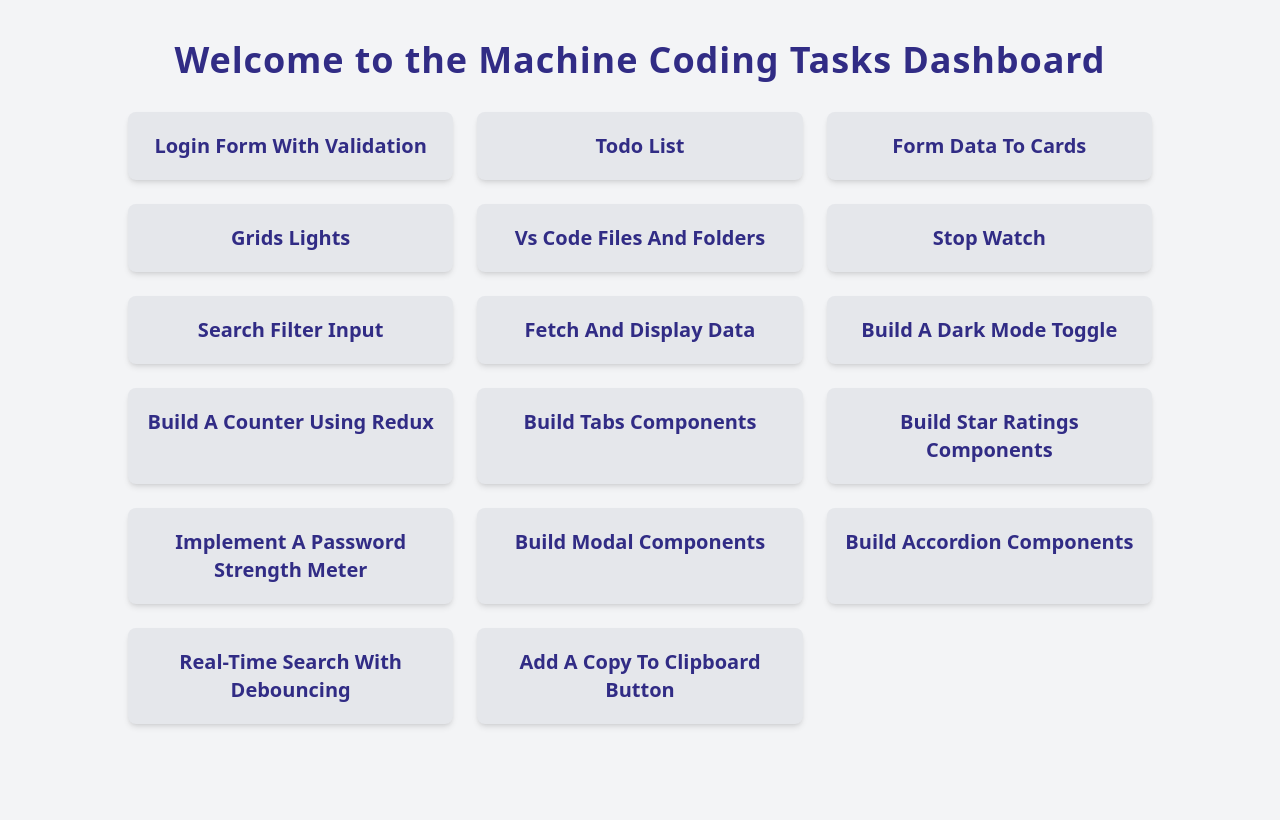
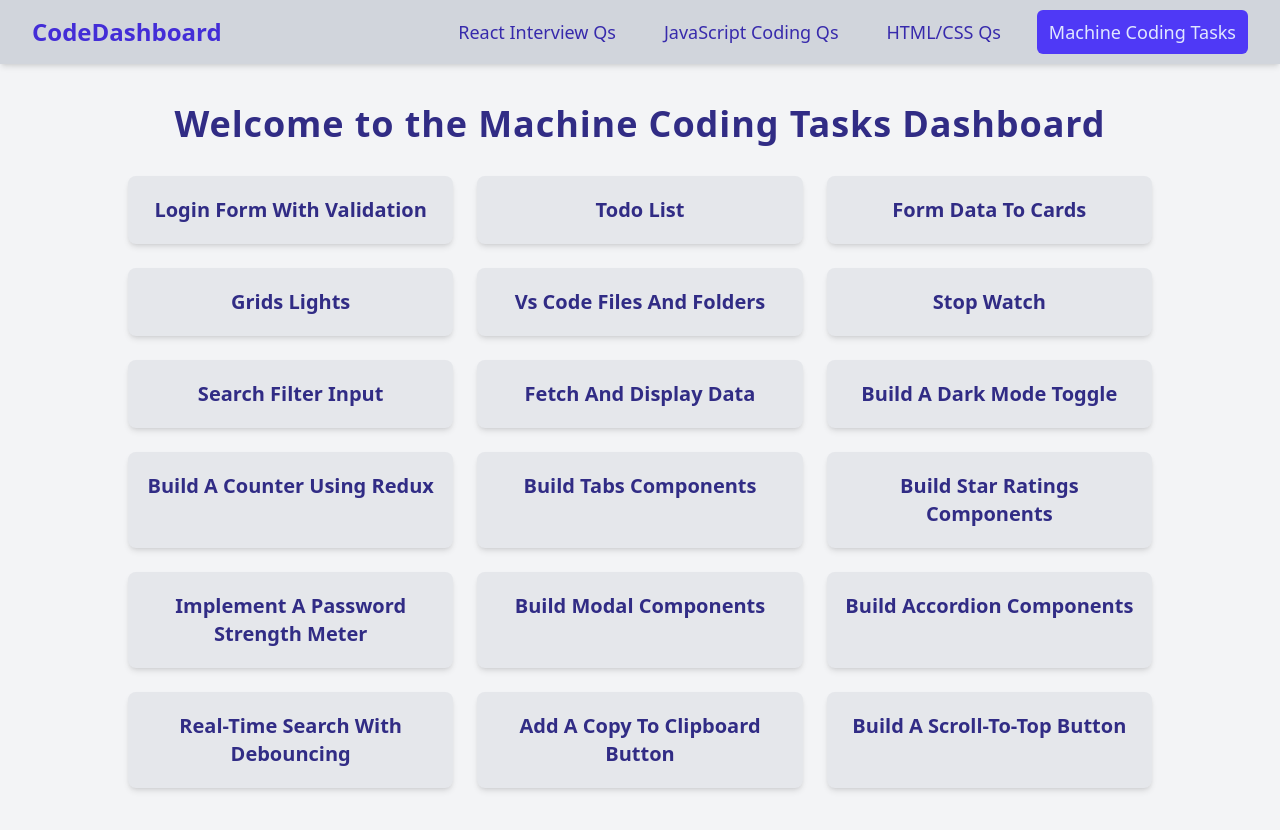
Before and after one commit to aftab-08khan/Machine-Coding-Tasks, a React (Vite) app: page / in a window 1280 px wide. Shown: the top 830 px of the page. Built offline with nearby package versions, Linux system fonts and the light colour scheme.

Commit message:
Added || Navbar and New Pages are Created

```diff
--- a/src/App.jsx
+++ b/src/App.jsx
@@ -2,6 +2,8 @@ import React from "react";
 import { BrowserRouter, Route, Router, Routes } from "react-router-dom";
 import { PagesData } from "./data/PagesData";
 import Home from "./pages/Home";
+import Navbar from "./components/Navbar";
+import ReactQs from "./pages/ReactQs";
 
 const App = () => {
   const updatedData = PagesData.map((obj) => {
@@ -16,6 +18,8 @@ const App = () => {
       <BrowserRouter>
         <Routes>
           <Route element={<Home data={updatedData} />} index />
+          <Route element={<ReactQs />} path="react-qs" />
+
           {updatedData?.map((item) => {
             return (
               <Route element={item?.screen} path={item?.link} key={item?.id} />
--- /dev/null
+++ b/src/components/Navbar.jsx
@@ -0,0 +1,118 @@
+import React, { useState } from "react";
+import { Link, useLocation } from "react-router-dom";
+
+const Navbar = () => {
+  const [isOpen, setIsOpen] = useState(false);
+  const location = useLocation();
+
+  const navItems = [
+    { name: "React Interview Qs", link: "/react-qs" },
+    { name: "JavaScript Coding Qs", link: "/js-coding-qs" },
+    { name: "HTML/CSS Qs", link: "/html-css-qs" },
+    { name: "Machine Coding Tasks", link: "/" },
+  ];
+
+  return (
+    <nav className="sticky top-0 z-50 bg-gray-300 text-gray-800 shadow-md">
+      <div className="max-w-7xl mx-auto px-4 sm:px-6 lg:px-8">
+        <div className="flex justify-between items-center h-16">
+          {/* Logo */}
+          <Link
+            to="/"
+            className="text-2xl font-bold text-indigo-700 hover:text-indigo-800 transition-colors"
+          >
+            CodeDashboard
+          </Link>
+
+          {/* Desktop Menu */}
+          <div className="hidden md:flex space-x-6">
+            {navItems.map((item) => (
+              <Link
+                key={item.name}
+                to={item.link}
+                className={`px-3 py-2 rounded-md text-lg font-medium transition-colors ${
+                  location.pathname === item.link
+                    ? "bg-indigo-600 text-indigo-100"
+                    : "text-indigo-800 hover:bg-indigo-600 hover:text-white"
+                }`}
+              >
+                {item.name}
+              </Link>
+            ))}
+          </div>
+
+          {/* Mobile Menu Button */}
+          <div className="md:hidden">
+            <button
+              onClick={() => setIsOpen(!isOpen)}
+              className="p-2 rounded-md focus:outline-none focus:ring-2 focus:ring-indigo-400"
+              aria-label={isOpen ? "Close menu" : "Open menu"}
+            >
+              {isOpen ? (
+                <svg
+                  xmlns="http://www.w3.org/2000/svg"
+                  className="h-6 w-6"
+                  fill="none"
+                  viewBox="0 0 24 24"
+                  stroke="currentColor"
+                  strokeWidth={2}
+                >
+                  <path
+                    strokeLinecap="round"
+                    strokeLinejoin="round"
+                    d="M6 18L18 6M6 6l12 12"
+                  />
+                </svg>
+              ) : (
+                <svg
+                  xmlns="http://www.w3.org/2000/svg"
+                  className="h-6 w-6"
+                  fill="none"
+                  viewBox="0 0 24 24"
+                  stroke="currentColor"
+                  strokeWidth={2}
+                >
+                  <path
+                    strokeLinecap="round"
+                    strokeLinejoin="round"
+                    d="M4 6h16M4 12h16M4 18h16"
+                  />
+                </svg>
+              )}
+            </button>
+          </div>
+        </div>
+      </div>
+
+      {/* Mobile Menu Modal */}
+      {isOpen && (
+        <div
+          className="fixed inset-0 bg-black/50 flex justify-center items-center z-50 transition-opacity duration-300"
+          onClick={() => setIsOpen(false)}
+        >
+          <div
+            className="bg-indigo-800 rounded-xl w-80 max-w-xs p-6 flex flex-col gap-4"
+            onClick={(e) => e.stopPropagation()} // prevent closing when clicking inside
+          >
+            {navItems.map((item) => (
+              <Link
+                key={item.name}
+                to={item.link}
+                onClick={() => setIsOpen(false)}
+                className={`px-4 py-2 rounded-md text-lg font-medium transition-colors text-center ${
+                  location.pathname === item.link
+                    ? "bg-indigo-600 text-indigo-200"
+                    : "text-white hover:bg-indigo-600"
+                }`}
+              >
+                {item.name}
+              </Link>
+            ))}
+          </div>
+        </div>
+      )}
+    </nav>
+  );
+};
+
+export default Navbar;
--- a/src/data/PagesData.jsx
+++ b/src/data/PagesData.jsx
@@ -16,6 +16,7 @@ import Modal from "../pages/Modal";
 import ToggleAccordion from "../pages/ToggleAccordion";
 import SearchWithDebounce from "../pages/SearchWithDebounce";
 import CopyToClipboard from "../pages/CopyToClipboard";
+import ScrollToTop from "../pages/ScrollToTop";
 export const PagesData = [
   {
     link: "/loginFormWithValidation",
@@ -104,4 +105,9 @@ export const PagesData = [
     screen: <CopyToClipboard />,
     name: "Add a Copy to Clipboard button",
   },
+  {
+    link: "/scrollToTop",
+    screen: <ScrollToTop />,
+    name: "Build a Scroll-to-Top button",
+  },
 ];
--- a/src/pages/Home.jsx
+++ b/src/pages/Home.jsx
@@ -2,9 +2,12 @@ import React from "react";
 import ContentWrapper from "../components/ContentWrapper";
 import { PagesData } from "../data/PagesData";
 import { Link } from "react-router-dom";
+import Navbar from "../components/Navbar";
 
 const Home = ({ data }) => {
   return (
+    <>
+      <Navbar />
       <ContentWrapper>
         <div className="max-w-5xl mx-auto py-4 text-center">
           <h1 className="text-4xl font-bold tracking-wide text-indigo-900">
@@ -24,6 +27,7 @@ const Home = ({ data }) => {
           </div>
         </div>
       </ContentWrapper>
+    </>
   );
 };
 
--- /dev/null
+++ b/src/pages/ReactQs.jsx
@@ -0,0 +1,16 @@
+import React from "react";
+import ContentWrapper from "../components/ContentWrapper";
+import BackButton from "../components/BackButton";
+import TaskOverview from "../components/TaskOverview";
+import Title from "../components/Title";
+
+const ReactQs = () => {
+  return (
+    <ContentWrapper>
+      <BackButton />
+      <Title>React Interview Questions</Title>
+    </ContentWrapper>
+  );
+};
+
+export default ReactQs;
--- /dev/null
+++ b/src/pages/ScrollToTop.jsx
@@ -0,0 +1,45 @@
+import React, { useRef } from "react";
+import ContentWrapper from "../components/ContentWrapper";
+import BackButton from "../components/BackButton";
+import TaskOverview from "../components/TaskOverview";
+import Heading from "../components/Heading";
+import Wrapper from "../components/Wrapper";
+
+const ScrollToTop = () => {
+  const containerRef = useRef(null);
+  const handleScroll = () => {
+    // if (containerRef.current) {
+    //   containerRef.current.scrollTo({
+    //     top: 0,
+    //     behavior: "smooth",
+    //   });
+    // }
+    if (!containerRef.current) return;
+    window.scrollTo({
+      top: containerRef.current,
+      behavior: "smooth",
+    });
+  };
+  return (
+    <ContentWrapper>
+      <BackButton />
+      <TaskOverview>ScrollToTop</TaskOverview>
+      <Heading>ScrollToTop</Heading>
+      <Wrapper>
+        <div
+          ref={containerRef}
+          className="h-180 p-3 justify-center flex items-end bg-gray-400"
+        >
+          <button
+            onClick={handleScroll}
+            className=" px-4 py-2 font-bold hover:bg-gray-200 transition-all ease-in-out duration-150 bg-gray-50 rounded-2xl flex justify-self-center"
+          >
+            Scroll To Top
+          </button>
+        </div>
+      </Wrapper>
+    </ContentWrapper>
+  );
+};
+
+export default ScrollToTop;
```
Lines whose indentation alone changed are shown as unchanged.
